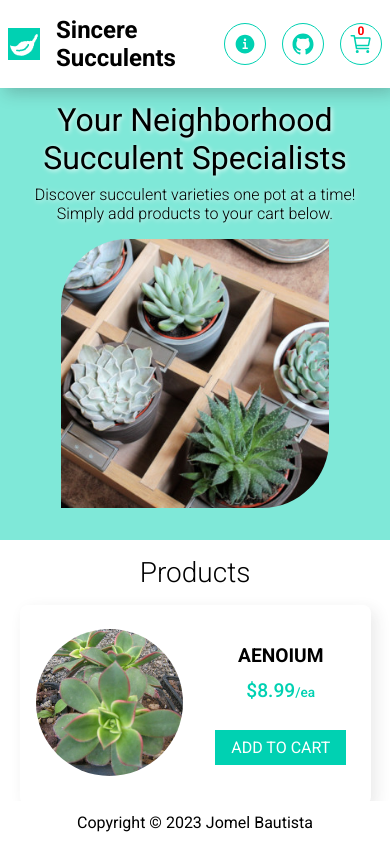
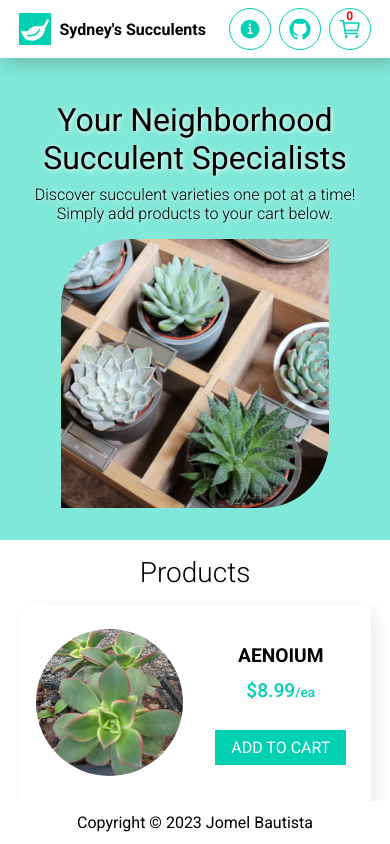
Before and after one commit to jogarbaut/react-succulent-store, a React (Create React App) app: page / in a window 390 px wide. Built offline with nearby package versions, Linux system fonts and the light colour scheme.

Commit message:
mobile css updates

```diff
--- a/src/components/CustomNav.js
+++ b/src/components/CustomNav.js
@@ -22,7 +22,7 @@ const CustomNav = () => {
       <div className="top-nav">
       <div className="top-nav-brand">
         <img src={leaf} id="leaf" className="brand-icon" alt="leaf" />
-        <h1>Sincere Succulents</h1>
+        <h1>Sydney's Succulents</h1>
       </div>
       <div className="top-nav-settings-cart">
         <button className="button" type="button" onClick={handleInstructionsShow}>
--- a/src/index.css
+++ b/src/index.css
@@ -60,7 +60,7 @@ button {
 
 /* Top Navigation */
 .top-nav-container {
-  padding: 1rem 0.5rem;
+  padding: 0.5rem;
   background-color: #fff;
   box-shadow: 5px 5px 15px rgba(51, 51, 51, .25);
   position: fixed;
@@ -81,14 +81,18 @@ button {
   display: flex;
   align-items: flex-start;
   align-items: center;
-  gap: 1rem;
+  gap: .5rem;
+}
+
+.top-nav-brand h1 {
+  font-size: 1rem;
 }
 
 .top-nav-settings-cart {
   display: flex;
   align-items: flex-end;
   align-items: center;
-  gap: 1rem;
+  gap: .5rem;
 }
 
 .brand-icon {
```
